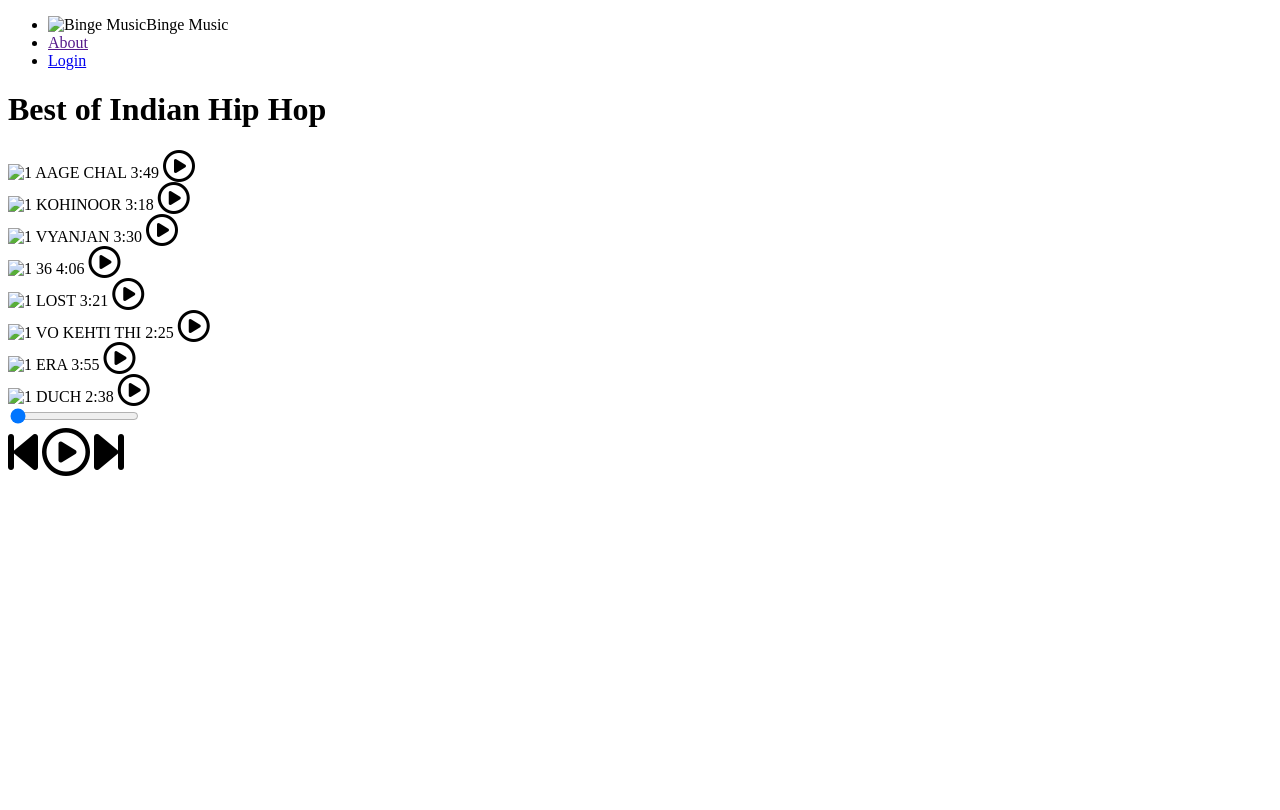
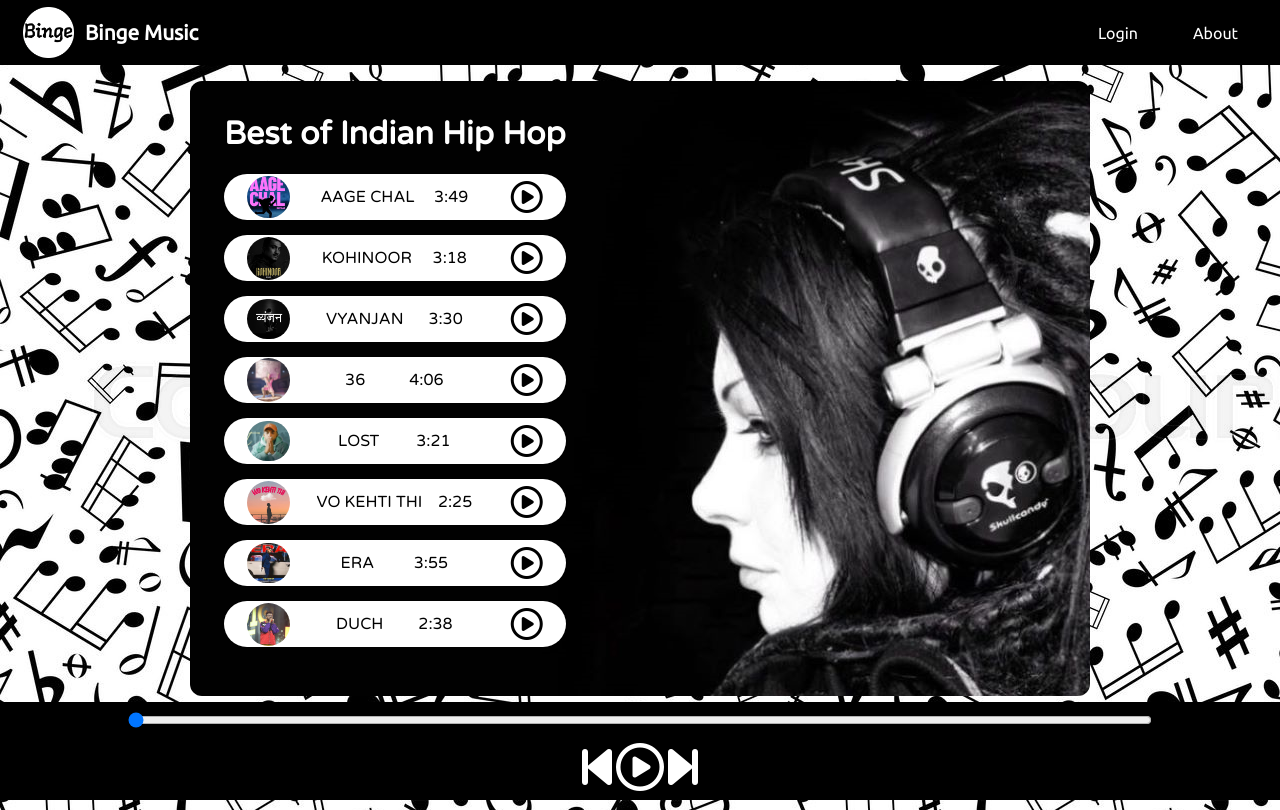
Before and after one commit to yashGoyal40/Binge-Music, a plain HTML site: page index.html in a window 1280 px wide. Drawn offline with Linux system fonts and the light colour scheme.

Commit message:
Update index.html

```diff
--- a/index.html
+++ b/index.html
@@ -5,15 +5,15 @@
     <meta http-equiv="X-UA-Compatible" content="IE=edge">
     <meta name="viewport" content="width=device-width, initial-scale=1.0">
     <title>Binge Music</title>
-    <link rel="stylesheet" href="/binge music/style.css">
-    <link rel="icon" href="/binge music/android-chrome-512x512.png" type="image/icon type">
+    <link rel="stylesheet" href="style.css">
+    <link rel="icon" href="android-chrome-512x512.png" type="image/icon type">
 </head>
 <body>
     <nav>
         <ul>
-            <li class="brand"><img src="/binge music/fevicon2.png" alt="Binge Music">Binge Music</li>
+            <li class="brand"><img src="fevicon2.png" alt="Binge Music">Binge Music</li>
             <li class="li"><a href="" target="_main" >About</a></li>
-            <li class="li1"><a href="/binge music/loginpage.html" target="_main" >Login</a></li>
+            <li class="li1"><a href="loginpage.html" target="_main" >Login</a></li>
         </ul>
     </nav>
     <div class="container">
@@ -21,50 +21,50 @@
             <h1>Best of Indian Hip Hop </h1>
             <div class="songdiv">
                 <div class="songItem">
-                    <img src="/binge music/covers/1.jpg" alt="1">
+                    <img src="covers/1.jpg" alt="1">
                     <span>AAGE CHAL</span>
                     <!-- <span class="songlistplay"><img src="/binge music/playing2.gif" width="42" alt="" id="gif" style="opacity:0;"></span> -->
                     <span class="timestamp">3:49</span>
                     <span class="inplayicon"><i id="1" class="far songItemPlay fa-2x fa-play-circle"></i></span>
                 </div>
                 <div class="songItem">
-                    <img src="/binge music/covers/2.jpg" alt="1">
+                    <img src="covers/2.jpg" alt="1">
                     <span>KOHINOOR</span>
                     <!-- <span class="songlistplay"><img src="/binge music/playing2.gif" width="42" alt="" id="gif" style="opacity:0;"></span> -->
                     <span class="timestamp">3:18</span>
                     <span class="inplayicon"><i id="2" class="far songItemPlay fa-2x fa-play-circle"></i></span>
                 </div><div class="songItem">
-                    <img src="/binge music/covers/3.jpg" alt="1">
+                    <img src="covers/3.jpg" alt="1">
                     <span>VYANJAN</span>
                     <!-- <span class="songlistplay"><img src="/binge music/playing2.gif" width="42" alt="" id="gif" style="opacity:0;"></span> -->
                     <span class="timestamp">3:30</span>
                     <span class="inplayicon"><i id="3" class="far songItemPlay fa-2x fa-play-circle"></i></span>
                 </div><div class="songItem">
-                    <img src="/binge music/covers/4.jpg" alt="1">
+                    <img src="covers/4.jpg" alt="1">
                     <span>36</span>
                     <!-- <span class="songlistplay"><img src="/binge music/playing2.gif" width="42" alt="" id="gif" style="opacity:0;"></span> -->
                     <span class="timestamp">4:06</span>
                     <span class="inplayicon"><i id="4" class="far songItemPlay fa-2x fa-play-circle"></i></span>
                 </div><div class="songItem">
-                    <img src="/binge music/covers/5.jpg" alt="1">
+                    <img src="covers/5.jpg" alt="1">
                     <span>LOST</span>
                     <!-- <span class="songlistplay"><img src="/binge music/playing2.gif" width="42" alt="" id="gif" style="opacity:0;"></span> -->
                     <span class="timestamp">3:21</span>
                     <span class="inplayicon"><i id="5" class="far songItemPlay fa-2x fa-play-circle"></i></span>
                 </div><div class="songItem">
-                    <img src="/binge music/covers/6.jpg" alt="1">
+                    <img src="covers/6.jpg" alt="1">
                     <span>VO KEHTI THI</span>
                     <!-- <span class="songlistplay"><img src="/binge music/playing2.gif" width="42" alt="" id="gif" style="opacity:0;"></span> -->
                     <span class="timestamp">2:25</span>
                     <span class="inplayicon"><i id="6" class="far songItemPlay fa-2x fa-play-circle"></i></span>
                 </div><div class="songItem">
-                    <img src="/binge music/covers/7.jpg" alt="1">
+                    <img src="covers/7.jpg" alt="1">
                     <span>ERA</span>
                     <!-- <span class="songlistplay"><img src="/binge music/playing2.gif" width="42" alt="" id="gif" style="opacity:0;"></span> -->
                     <span class="timestamp">3:55</span>
                     <span class="inplayicon"><i id="7" class="far songItemPlay fa-2x fa-play-circle"></i></span>
                 </div><div class="songItem">
-                    <img src="/binge music/covers/8.jpg" alt="1">
+                    <img src="covers/8.jpg" alt="1">
                     <span>DUCH</span>
                     <!-- <span class="songlistplay"><img src="/binge music/playing2.gif" width="42" alt="" id="gif" style="opacity:0;"></span> -->
                     <span class="timestamp">2:38</span>
@@ -83,7 +83,7 @@
             <i class="fas fa-3x fa-step-forward" id="next"></i>
         </div>
         <div class="songInfo">
-            <img src="/binge music/playing.gif" width="67" alt="" id="gif" style="margin:12px 0px 0px 0px;"><span id="masterSongName"></span>
+            <img src="playing.gif" width="67" alt="" id="gif" style="margin:12px 0px 0px 0px;"><span id="masterSongName"></span>
         </div>
     </div>
     <script src="https://kit.fontawesome.com/edd8616115.js" crossorigin="anonymous"></script>
```
